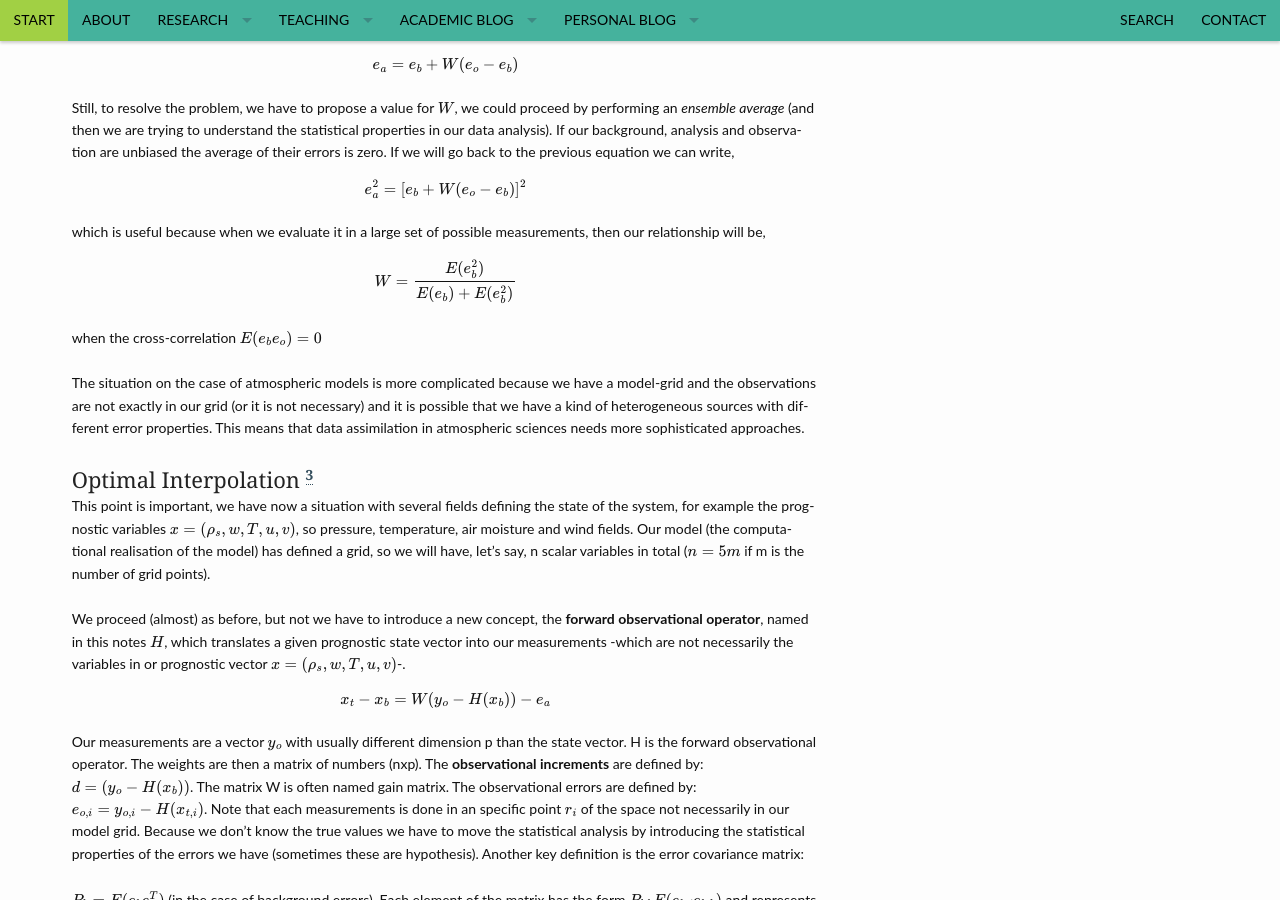
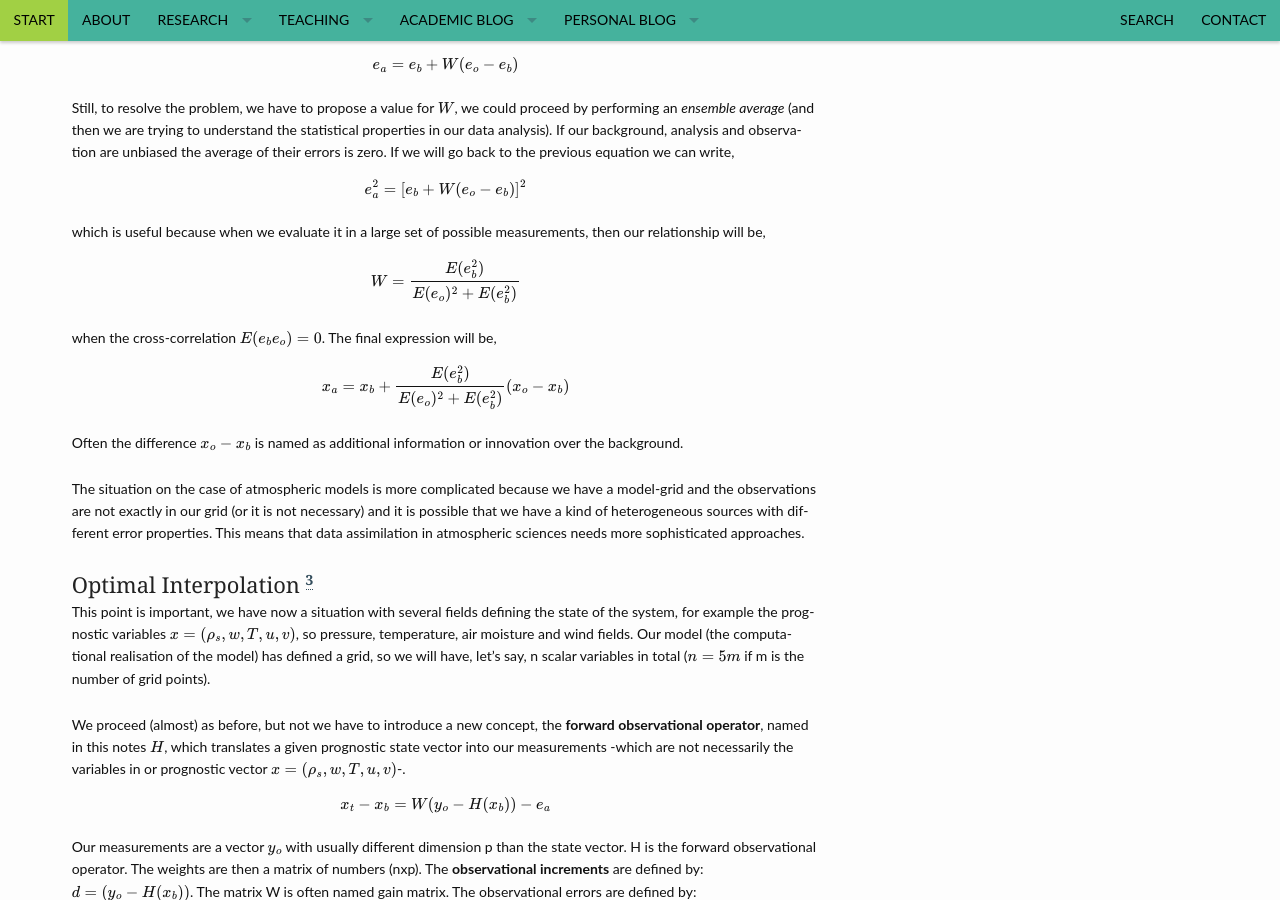
Before and after one commit to RCHG/rchg.github.io, a Jekyll site: the page built from _posts/2015-12-11-Data-Assimilation.md, in a window 1280 px wide and 900 px high, scrolled down 2031 px. Built offline with Jekyll 4.4.1, drawn with Linux system fonts in a browser that asks for light colours; formulas are drawn with MathJax 3; comment, search, counter and statistics services are not loaded.

Commit message:
Update 2015-12-11-Data-Assimilation.md

```diff
--- a/_posts/2015-12-11-Data-Assimilation.md
+++ b/_posts/2015-12-11-Data-Assimilation.md
@@ -106,9 +106,13 @@ $$e_{a}^{2} = [e_{b} + W(e_{o}-e_{b})]^{2} $$
 
 which is useful because when we evaluate it in a large set of possible measurements, then our relationship will be,
 
-$$W = \frac{E(e_{b}^{2})}{E(e_{b})+E(e_{b}^{2})}$$
+$$W = \frac{E(e_{b}^{2})}{E(e_{o})^{2}+E(e_{b}^{2})}$$
 
-when the cross-correlation $$E(e_{b}e_{o})=0$$
+when the cross-correlation $$E(e_{b}e_{o})=0$$. The final expression will be,
+
+$$x_{a} = x_{b} + \frac{E(e_{b}^{2})}{E(e_{o})^{2}+E(e_{b}^{2})}(x_{o}-x_{b}) $$
+
+Often the difference $$x_{o}-x_{b}$$ is named as additional information or innovation over the background.
 
 The situation on the case of atmospheric models is more complicated because we have a model-grid and the observations are not exactly in our grid (or it is not necessary) and it is possible that we have a kind of heterogeneous sources with different error properties. This means that data assimilation in atmospheric sciences needs more sophisticated approaches.
 
```
